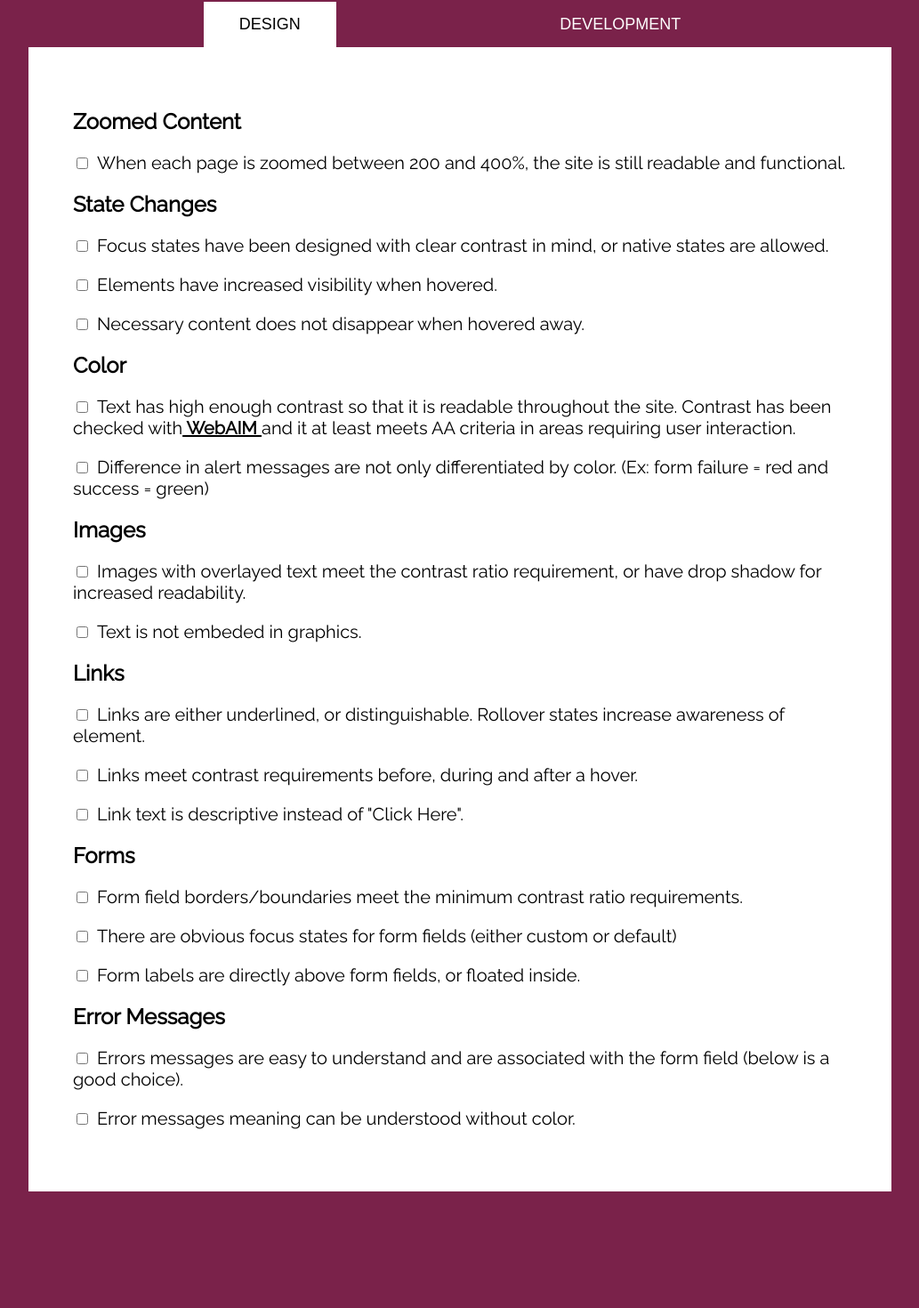
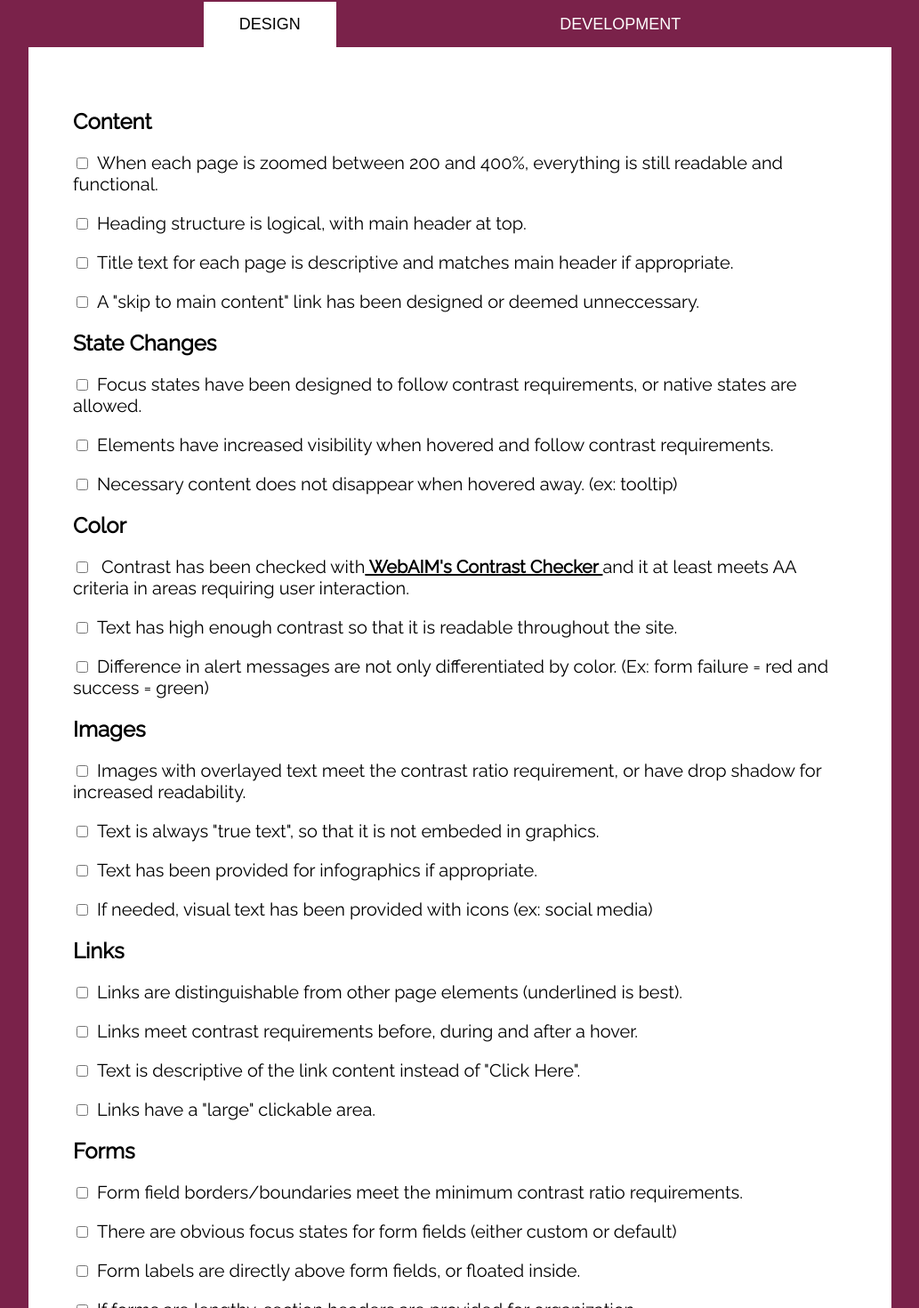
Before and after one commit to hannahhch/accessibility-checklist, a React (Create React App) app: page / in a window 1280 px wide. Shown: the part 141-1611 px from the top of the page at 89% size, without its empty margins (123-1156 px from the left). Before the commit the page ends 1480 px from the top, so only its background shows below. Built offline with nearby package versions, Linux system fonts and the light colour scheme.

Commit message:
added more content

```diff
--- a/src/components/Design.js
+++ b/src/components/Design.js
@@ -4,35 +4,56 @@ export default class Design extends Component {
   render(){
     return(
         <section>
-            <h2>Zoomed Content</h2>
+            <h2>Content</h2>
+
             <div className="checklist-item">
-                <input type="checkbox" id="zoom_one"/>
-                <label for="zoom_one">When each page is zoomed between 200 and 400%, the site is still readable and functional. </label>
+                <input type="checkbox" id="content_one"/>
+                <label for="content_one">When each page is zoomed between 200 and 400%, everything is still readable and functional. </label>
             </div>
+
+            <div className="checklist-item">
+                <input type="checkbox" id="content_two"/>
+                <label for="content_two">Heading structure is logical, with main header at top.</label>
+            </div>
+
+            <div className="checklist-item">
+                <input type="checkbox" id="content_three"/>
+                <label for="content_three">Title text for each page is descriptive and matches main header if appropriate.</label>
+            </div>
+
+            <div className="checklist-item">
+                <input type="checkbox" id="content_four"/>
+                <label for="content_four">A "skip to main content" link has been designed or deemed unneccessary.</label>
+            </div>
+
 
             <h2>State Changes</h2>
             <div className="checklist-item">
                 <input type="checkbox" id="state_one"/>
-                <label for="state_one">Focus states have been designed with clear contrast in mind, or native states are allowed.</label>
+                <label for="state_one">Focus states have been designed to follow contrast requirements, or native states are allowed.</label>
             </div>
 
             <div className="checklist-item">
                 <input type="checkbox" id="state_two"/>
-                <label for="state_two">Elements have increased visibility when hovered.</label>
+                <label for="state_two">Elements have increased visibility when hovered and follow contrast requirements.</label>
             </div>
 
             <div className="checklist-item">
                 <input type="checkbox" id="state_three"/>
-                <label for="state_three">Necessary content does not disappear when hovered away.</label>
+                <label for="state_three">Necessary content does not disappear when hovered away. (ex: tooltip)</label>
             </div>
-
-
 
             <h2>Color</h2>
             <div className="checklist-item">
                 <input type="checkbox" id="color_one"/>
-                <label for="color_one">Text has high enough contrast so that it is readable throughout the site. Contrast has been checked with<a href="https://webaim.org/resources/contrastchecker/" target="_blank" rel="noopener noreferrer"> WebAIM </a> and it at least meets AA criteria in areas requiring user interaction.</label>
+                <label for="color_one"> Contrast has been checked with<a href="https://webaim.org/resources/contrastchecker/" target="_blank" rel="noopener noreferrer"> WebAIM's Contrast Checker </a> and it at least meets AA criteria in areas requiring user interaction.</label>
             </div>
+
+            <div className="checklist-item">
+                <input type="checkbox" id="color_five"/>
+                <label for="color_five">Text has high enough contrast so that it is readable throughout the site.</label>
+            </div>
+
 
             <div className="checklist-item">
                 <input type="checkbox" id="color_two"/>
@@ -48,13 +69,24 @@ export default class Design extends Component {
 
             <div className="checklist-item">
                 <input type="checkbox" id="font_one"/>
-                <label for="font_one">Text is not embeded in graphics.</label>
+                <label for="font_one">Text is always "true text", so that it is not embeded in graphics.</label>
+            </div>
+
+            <div className="checklist-item">
+                <input type="checkbox" id="images_three"/>
+                <label for="images_three">Text has been provided for infographics if appropriate.</label>
+            </div>
+
+            <div className="checklist-item">
+                <input type="checkbox" id="images_four"/>
+                <label for="images_four">If needed, visual text has been provided with icons (ex: social media)</label>
             </div>
 
             <h2>Links</h2>
+
             <div className="checklist-item">
                 <input type="checkbox" id="links_one"/>
-                <label for="links_one">Links are either underlined, or distinguishable. Rollover states increase awareness of element.</label>
+                <label for="links_one">Links are distinguishable from other page elements (underlined is best).</label>
             </div>
 
             <div className="checklist-item">
@@ -64,7 +96,12 @@ export default class Design extends Component {
 
             <div className="checklist-item">
                 <input type="checkbox" id="links_three"/>
-                <label for="links_three">Link text is descriptive instead of "Click Here".</label>
+                <label for="links_three">Text is descriptive of the link content instead of "Click Here".</label>
+            </div>
+
+            <div className="checklist-item">
+                <input type="checkbox" id="links_four"/>
+                <label for="links_four">Links have a "large" clickable area.</label>
             </div>
 
             <h2>Forms</h2>
@@ -84,6 +121,11 @@ export default class Design extends Component {
                 <label for="forms_three">Form labels are directly above form fields, or floated inside.</label><br/>
             </div>
 
+            <div className="checklist-item">
+                <input type="checkbox" id="forms_four"/>
+                <label for="forms_four">If forms are lengthy, section headers are provided for organization</label><br/>
+            </div>
+
             <h2>Error Messages</h2>
 
             <div className="checklist-item">
@@ -96,6 +138,12 @@ export default class Design extends Component {
                 <label for="error_msg_two">Error messages meaning can be understood without color.</label>
             </div>
 
+            <h2>Animation</h2>
+            <div className="checklist-item">
+                <input type="checkbox" id="animation_one"/>
+                <label for="animation_one">Animated elements are subtle and there is a clear play/pause button if appropriate</label>
+            </div>
+
         </section>
     )
   }
--- a/src/styles/Content.css
+++ b/src/styles/Content.css
@@ -14,4 +14,5 @@
 .content_tabs_wrapper {
     max-width: 1000px;
     margin: 0 auto;
+    margin-bottom: 50px;
 }
```
